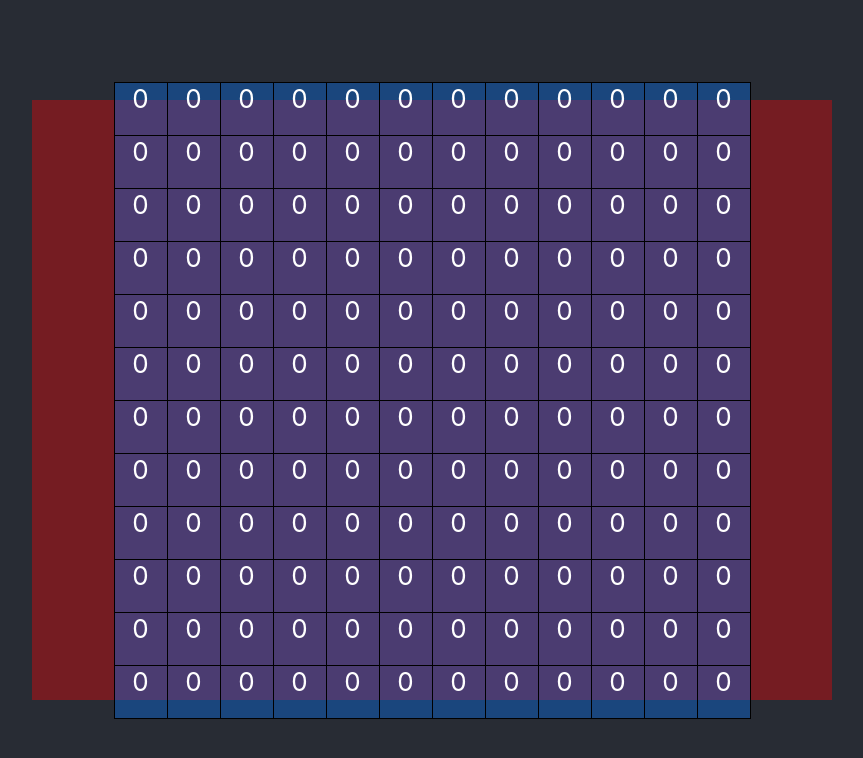
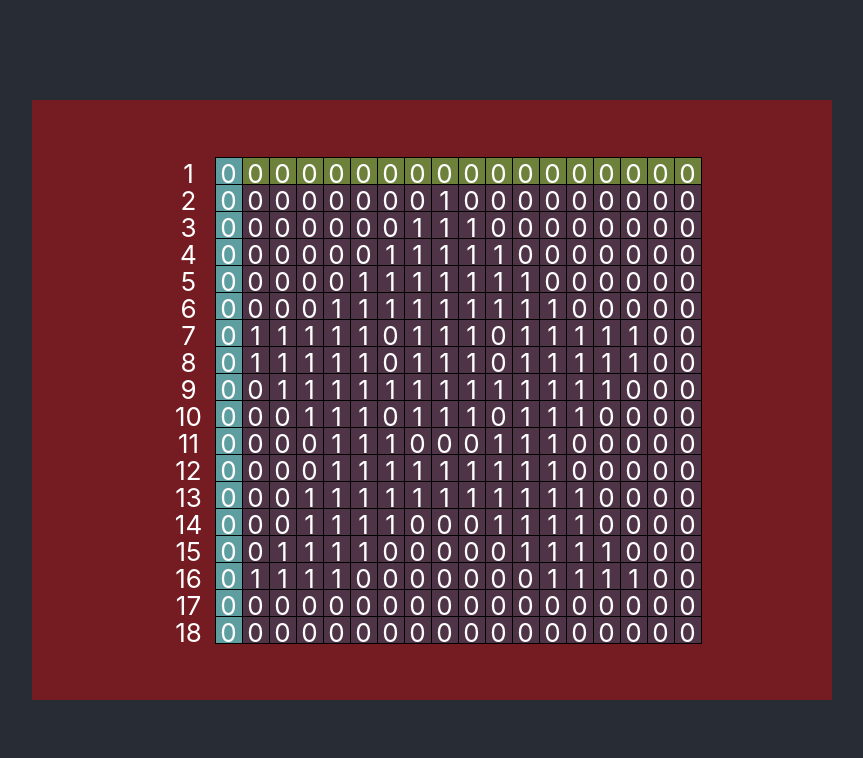
Before and after one commit to juthomas/IOTA_activity_Pixels, a React (Create React App) app: page / in a window 1280 px wide. Shown: the top 758 px of the page, without its empty margins (208-1071 px from the left). Built offline with nearby package versions, Linux system fonts and the light colour scheme.

Commit message:
[ADD] Route and optionnal row number

```diff
--- a/package.json
+++ b/package.json
@@ -9,6 +9,7 @@
     "immutable": "^4.0.0",
     "react": "^17.0.2",
     "react-dom": "^17.0.2",
+    "react-router-dom": "^6.2.1",
     "react-scripts": "5.0.0",
     "web-vitals": "^2.1.4"
   },
--- a/src/App.js
+++ b/src/App.js
@@ -1,11 +1,16 @@
-import './App.css';
-import Grid from './level-1/level-1-1'
+import "./App.css";
+import Level11 from "./level-1/level-1-1";
+import { BrowserRouter, Routes, Route } from "react-router-dom";
 
 function App() {
 	return (
 		<div className="App">
 			<header className="App-header">
-        <Grid></Grid>
+				<BrowserRouter>
+					<Routes>
+						<Route path="/" element={<Level11 />} />
+					</Routes>
+				</BrowserRouter>
 			</header>
 		</div>
 	);
--- /dev/null
+++ b/src/level-1/CellContentBinary.jsx
@@ -0,0 +1,40 @@
+/* eslint-disable */
+import React, { useEffect, useState } from "react";
+import PropTypes from "prop-types";
+import "./level-1-1.css";
+
+const CellContentBinary = ({ cellData, x, y, onChange }) => {
+	return (
+		<div
+			className={`grid-cell-content ${
+				cellData.value != '0' ? "grid-cell-selected" : ""
+			}`}
+			onClick={(e) => {
+				// e.target.style.background = 'red';
+				console.log("cellData :", cellData);
+				onChange({
+					x: x,
+					y: y,
+					newValue: cellData.value == "0" ? "1" : "0",
+					initialState: cellData.initialValue,
+				});
+			}}
+		>
+			{cellData.initialValue}
+		</div>
+	);
+};
+
+CellContentBinary.propTypes = {
+	cellData: PropTypes.object,
+	x: PropTypes.number,
+	y: PropTypes.number,
+};
+
+CellContentBinary.defaultProps = {
+	cellData: null,
+	x: 10,
+	y: 10,
+};
+
+export default CellContentBinary;
--- /dev/null
+++ b/src/level-1/PixelsGrid.jsx
@@ -0,0 +1,43 @@
+/* eslint-disable */
+import React, { useEffect, useState } from "react";
+import PropTypes from "prop-types";
+import "./level-1-1.css";
+
+const PixelsGrid = ({ drawColNumber, grid, onChange, CellContent}) => {
+	return (
+		<div className="grid">
+			{grid.map((row, y) => {
+				return (
+					<div className="row-align">
+					{drawColNumber ? <div style={{width:"2em", height:"1em"}}>{y+1}</div> : null}
+					<div key={y} className="grid-row">
+						{row.map((cell, x) => {
+							return (
+								<div key={x} className="grid-cell">
+									<CellContent
+										cellData={cell}
+										x={x}
+										y={y}
+										onChange={(value) => onChange(value)}
+										/>
+								</div>
+							);
+						})}
+					</div>
+					</div>
+				);
+			})}
+		</div>
+	);
+};
+
+PixelsGrid.propTypes = {
+	grid: PropTypes.array,
+	onChange: PropTypes.func,
+};
+
+PixelsGrid.defaultProps = {
+	grid: [],
+};
+
+export default PixelsGrid;
--- /dev/null
+++ b/src/level-1/config/activity-data/level1-data.js
@@ -0,0 +1,44 @@
+const step1 = {
+	initialGrid: [
+		[0, 0, 0, 0, 0, 0, 0, 0, 0, 0, 0, 0, 0, 0, 0, 0, 0, 0],
+		[0, 0, 0, 0, 0, 0, 0, 0, 1, 0, 0, 0, 0, 0, 0, 0, 0, 0],
+		[0, 0, 0, 0, 0, 0, 0, 1, 1, 1, 0, 0, 0, 0, 0, 0, 0, 0],
+		[0, 0, 0, 0, 0, 0, 1, 1, 1, 1, 1, 0, 0, 0, 0, 0, 0, 0],
+		[0, 0, 0, 0, 0, 1, 1, 1, 1, 1, 1, 1, 0, 0, 0, 0, 0, 0],
+		[0, 0, 0, 0, 1, 1, 1, 1, 1, 1, 1, 1, 1, 0, 0, 0, 0, 0],
+		[0, 1, 1, 1, 1, 1, 0, 1, 1, 1, 0, 1, 1, 1, 1, 1, 0, 0],
+		[0, 1, 1, 1, 1, 1, 0, 1, 1, 1, 0, 1, 1, 1, 1, 1, 0, 0],
+		[0, 0, 1, 1, 1, 1, 1, 1, 1, 1, 1, 1, 1, 1, 1, 0, 0, 0],
+		[0, 0, 0, 1, 1, 1, 0, 1, 1, 1, 0, 1, 1, 1, 0, 0, 0, 0],
+		[0, 0, 0, 0, 1, 1, 1, 0, 0, 0, 1, 1, 1, 0, 0, 0, 0, 0],
+		[0, 0, 0, 0, 1, 1, 1, 1, 1, 1, 1, 1, 1, 0, 0, 0, 0, 0],
+		[0, 0, 0, 1, 1, 1, 1, 1, 1, 1, 1, 1, 1, 1, 0, 0, 0, 0],
+		[0, 0, 0, 1, 1, 1, 1, 0, 0, 0, 1, 1, 1, 1, 0, 0, 0, 0],
+		[0, 0, 1, 1, 1, 1, 0, 0, 0, 0, 0, 1, 1, 1, 1, 0, 0, 0],
+		[0, 1, 1, 1, 1, 0, 0, 0, 0, 0, 0, 0, 1, 1, 1, 1, 0, 0],
+		[0, 0, 0, 0, 0, 0, 0, 0, 0, 0, 0, 0, 0, 0, 0, 0, 0, 0],
+		[0, 0, 0, 0, 0, 0, 0, 0, 0, 0, 0, 0, 0, 0, 0, 0, 0, 0],
+	],
+	initialValues: [
+		[0, 0, 0, 0, 0, 0, 0, 0, 0, 0, 0, 0, 0, 0, 0, 0, 0, 0],
+		[0, 0, 0, 0, 0, 0, 0, 0, 0, 0, 0, 0, 0, 0, 0, 0, 0, 0],
+		[0, 0, 0, 0, 0, 0, 0, 0, 0, 0, 0, 0, 0, 0, 0, 0, 0, 0],
+		[0, 0, 0, 0, 0, 0, 0, 0, 0, 0, 0, 0, 0, 0, 0, 0, 0, 0],
+		[0, 0, 0, 0, 0, 0, 0, 0, 0, 0, 0, 0, 0, 0, 0, 0, 0, 0],
+		[0, 0, 0, 0, 0, 0, 0, 0, 0, 0, 0, 0, 0, 0, 0, 0, 0, 0],
+		[0, 0, 0, 0, 0, 0, 0, 0, 0, 0, 0, 0, 0, 0, 0, 0, 0, 0],
+		[0, 0, 0, 0, 0, 0, 0, 0, 0, 0, 0, 0, 0, 0, 0, 0, 0, 0],
+		[0, 0, 0, 0, 0, 0, 0, 0, 0, 0, 0, 0, 0, 0, 0, 0, 0, 0],
+		[0, 0, 0, 0, 0, 0, 0, 0, 0, 0, 0, 0, 0, 0, 0, 0, 0, 0],
+		[0, 0, 0, 0, 0, 0, 0, 0, 0, 0, 0, 0, 0, 0, 0, 0, 0, 0],
+		[0, 0, 0, 0, 0, 0, 0, 0, 0, 0, 0, 0, 0, 0, 0, 0, 0, 0],
+		[0, 0, 0, 0, 0, 0, 0, 0, 0, 0, 0, 0, 0, 0, 0, 0, 0, 0],
+		[0, 0, 0, 0, 0, 0, 0, 0, 0, 0, 0, 0, 0, 0, 0, 0, 0, 0],
+		[0, 0, 0, 0, 0, 0, 0, 0, 0, 0, 0, 0, 0, 0, 0, 0, 0, 0],
+		[0, 0, 0, 0, 0, 0, 0, 0, 0, 0, 0, 0, 0, 0, 0, 0, 0, 0],
+		[0, 0, 0, 0, 0, 0, 0, 0, 0, 0, 0, 0, 0, 0, 0, 0, 0, 0],
+		[0, 0, 0, 0, 0, 0, 0, 0, 0, 0, 0, 0, 0, 0, 0, 0, 0, 0],
+	],
+};
+
+export { step1 };
--- a/src/level-1/level-1-1.css
+++ b/src/level-1/level-1-1.css
@@ -10,10 +10,15 @@
 }
 
 .grid {
-	background-color: rgba(0, 119, 255, 0.356);
 	width: fit-content;
 	height: fit-content;
 	user-select: none;
+}
+
+.row-align {
+	display: flex;
+	align-items: center;
+	flex: 0;
 }
 
 .grid-row {
@@ -23,13 +28,16 @@
 	width: auto; /* cell height * x */
 	border-bottom: 1px solid black;
 }
-.grid-row:first-child {
+.row-align:first-child .grid-row{
+	background-color: rgb(188, 204, 10);
 	border-top: 1px solid black;
 }
 
 .grid-cell {
-	height: 2em;
-	width: 2em;
+	background-color: rgba(48, 72, 99, 0.562);
+
+	height: 1em;
+	width: 1em;
 	display: flex;
 	flex-wrap: wrap;
 	align-items: center;
@@ -39,6 +47,7 @@
 
 .grid-cell:first-child {
 	border-left: 1px solid black;
+	background-color: cadetblue;
 }
 
 .grid-cell-selected {
@@ -46,6 +55,10 @@
 }
 
 .grid-cell-content {
+	display: flex;
+	flex-wrap: wrap;
+	align-items: center;
+	justify-content: center;
 	height: 100%;
 	width: 100%;
 }
--- a/src/level-1/level-1-1.jsx
+++ b/src/level-1/level-1-1.jsx
@@ -1,127 +1,80 @@
 /* eslint-disable */
-import React, { useEffect, useState } from 'react';
-import PropTypes from 'prop-types';
-import './level-1-1.css'
-// import Carousel from './Carousel';
-// import InputImage from './InputImage';
-// import { onDownload } from './check-images';
+import React, { useEffect, useState } from "react";
+import PropTypes from "prop-types";
+import "./level-1-1.css";
+import PixelsGrid from "./PixelsGrid";
+import CellContentBinary from "./CellContentBinary";
+import { step1 } from "./config/activity-data/level1-data";
 
-function createDataGrid(data)
-{
-	let sizeX = 12;
-	let sizeY = 12;
+function createDataGrid(data) {
+	let sizeX = 18;
+	let sizeY = 18;
 
-	const grid = Array.from(Array(sizeY).keys()).map(() => Array.from(Array(sizeX).keys()));
+	console.log("data :", data);
+	const grid = Array.from(Array(sizeY).keys()).map(() =>
+		Array.from(Array(sizeX).keys())
+	);
 	Array.from(Array(sizeY).keys()).forEach((i) => {
-				Array.from(Array(sizeX).keys()).forEach((j) => {
-			grid[i][j] = {value : data, initialState : false};
-		})
-	})
-	return (grid);
+		Array.from(Array(sizeX).keys()).forEach((j) => {
+			grid[i][j] = { value: data.initialValues[i][j], initialValue: data.initialGrid[i][j] };
+
+		});
+	});
+	return grid;
 }
 
-const CellContent = ({cellData, x, y, onChange}) => {
+const Level1 = ({ ckey, content, savedData, setDataToUse }) => {
 
-	return <div className={`grid-cell-content ${cellData.initialState ? "grid-cell-selected" : ""}`} onClick={(e) => {
-		// e.target.style.background = 'red';
-		console.log("cellData :", cellData)
-		onChange({x:x, y:y,
-			newValue: cellData.value == '0' ? '1' : '0',
-			initialState: !cellData.initialState
+
+	const [grid, setGrid] = useState(createDataGrid(step1));
+	const [gridValid, setGridValid] = useState(false);
+
+	const printGrid = (grid) => {
+		let text = "[\n";
+		grid.map((row, y) => {
+			text += "[";
+			row.map((cell, x) => {
+				// const { value, initialValue } = cell.toJSON();
+				text += cell.value + ", ";
+				// console.log(cell)
+			});
+			text += "],\n";
 		});
-		}}
-		>
-		{cellData.value}
-	</div>
-}
+		text += "]\n";
+		console.log(text);
+	};
 
-CellContent.propTypes = {
-	cellData: PropTypes.object,
-	x: PropTypes.number,
-	y: PropTypes.number,
-}
+	const checkGridDone = (grid) => {
+		let isValid = true;
+		grid.map((row, y) => {
+			row.map((cell, x) => {
+				if (grid[y][x].value != grid[y][x].initialValue)
+					isValid = false;
+			})
+		})
+		return (isValid);
+	}
 
-CellContent.defaultProps = {
-	cellData: null,
-	x: 10,
-	y: 10,
-}
-
-const RenderGrid = ({
-	grid, onChange}
-) => {
-	return (
-		<div className='grid'>
-			{grid.map((row, y) => {
-				return (
-					<div key={y} className="grid-row">
-					{/* bonjour {y} */}
-						{row.map((cell, x) => {
-							return (<div key={x} className="grid-cell">
-								 <CellContent cellData={cell} x={x} y={y} onChange={(value) => onChange(value)}/>
-							</div>)
-						})}
-				</div>)
-			})}
-		</div>
-	);
-}
-
-RenderGrid.propTypes = {
-	grid: PropTypes.array
-}
-
-RenderGrid.defaultProps = {
-	grid: []
-}
-
-const Level1 = ({
-	ckey,
-	content,
-	savedData,
-	setDataToUse,
-}) => {
-
-	// const grid = createDataGrid();
-	// console.log("Grid :", grid);
-	// grid.map((row, i) => {console.log("Row :", row)})
-
-  const [grid, setGrid] = useState(createDataGrid('0'));
 
 	useEffect(() => {
-    console.log("Grid has changed:", grid);
-  }, [grid]);
-
-	const printGrid = (grid) => {
-
-		let text = ""
-		grid.map((row, y) => {
-			row.map((cell, x) => {
-					// const { value, initialState } = cell.toJSON();
-						text += cell.value + ' ';
-					// console.log(cell)
-
-					})
-					text += '\n';
-				})
-			console.log(text);
-		}
+		console.log("Grid has changed:", grid);
+		printGrid(grid);
+		setGridValid(checkGridDone(grid));
+	}, [grid]);
 
 
+	const updateGridState = (data) => {
+		console.log("Change Value :", data);
+		let newarr = [...grid];
+		newarr[data.y][data.x]
+			= { value: data.newValue, initialValue: data.initialState };
+		setGrid(newarr);
+	};
+
 	return (
-		<div className='activity-div'>
-		{/* HelloWorld */}
-		{/* <div key='3'> */}
-				{/* bonjour 3 */}
-			{/* </div> */}
-		<RenderGrid grid={grid} onChange={(value) => {
-			console.log("Change Value :", value)
-			const x = value.x;
-			const y = value.y;
-			let newarr = [...grid];
-			newarr[y][x] = {value : value.newValue, initialState : value.initialState};
-			setGrid(newarr);
-			}}/>
+		<div className="activity-div">
+			{gridValid ? <div>Grid completed</div> : null}
+			<PixelsGrid drawColNumber={true} grid={grid} onChange={updateGridState} CellContent={CellContentBinary}/>
 		</div>
 	);
 };
@@ -135,7 +88,7 @@ Level1.propTypes = {
 };
 
 Level1.defaultProps = {
-	ckey: 'Grid',
+	ckey: "Grid",
 	content: {
 		itemNb: 3,
 		savedData: [],
```
Also changed, not shown: src/level-1/config/activity/level1-config.js (added, +41 -0 lines), src/level-1/activity/level1/level1.jsx (added), 1 other file (tests, documents, lock files or other folders). Lines whose indentation alone changed are shown as unchanged.
